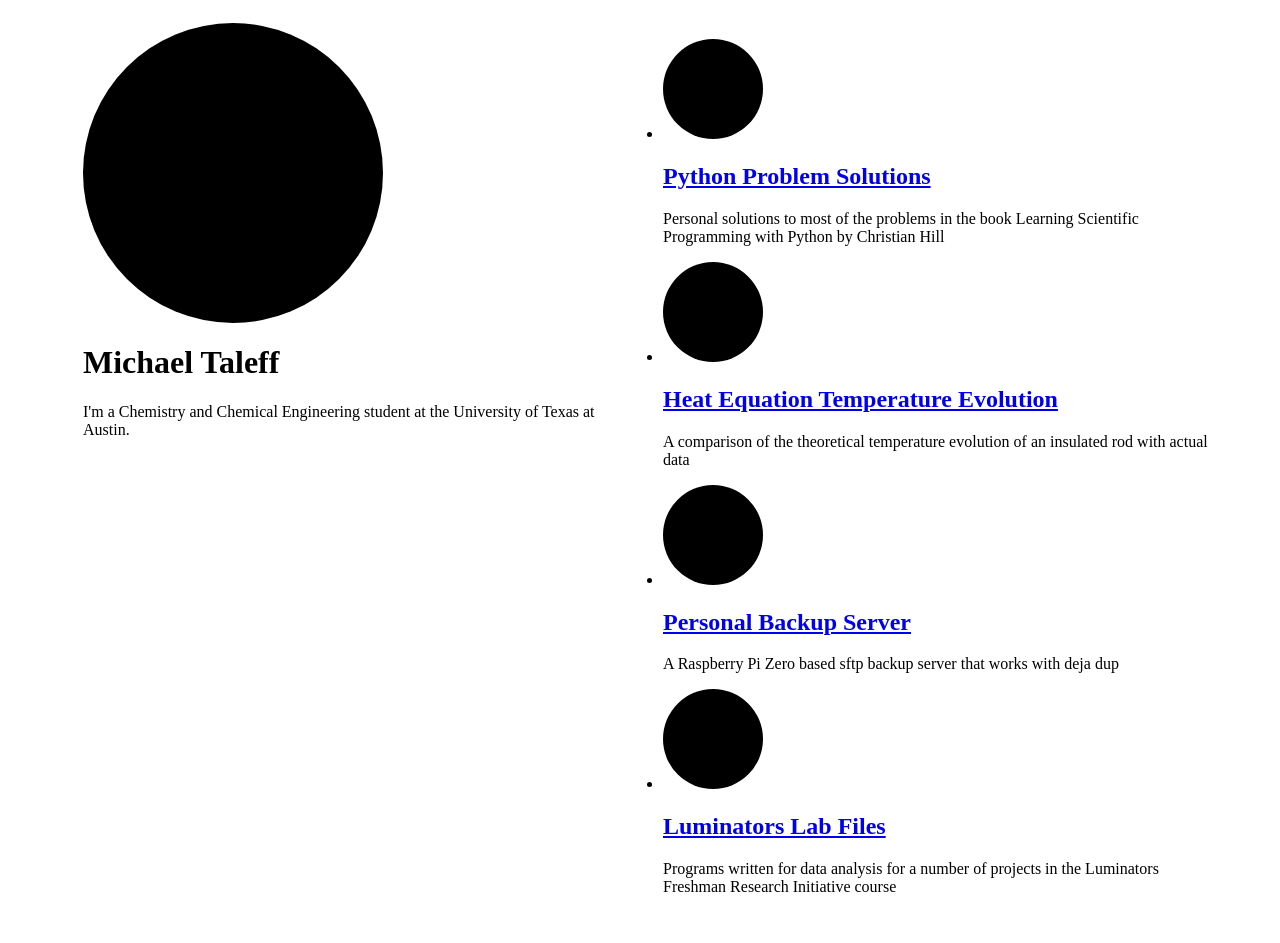
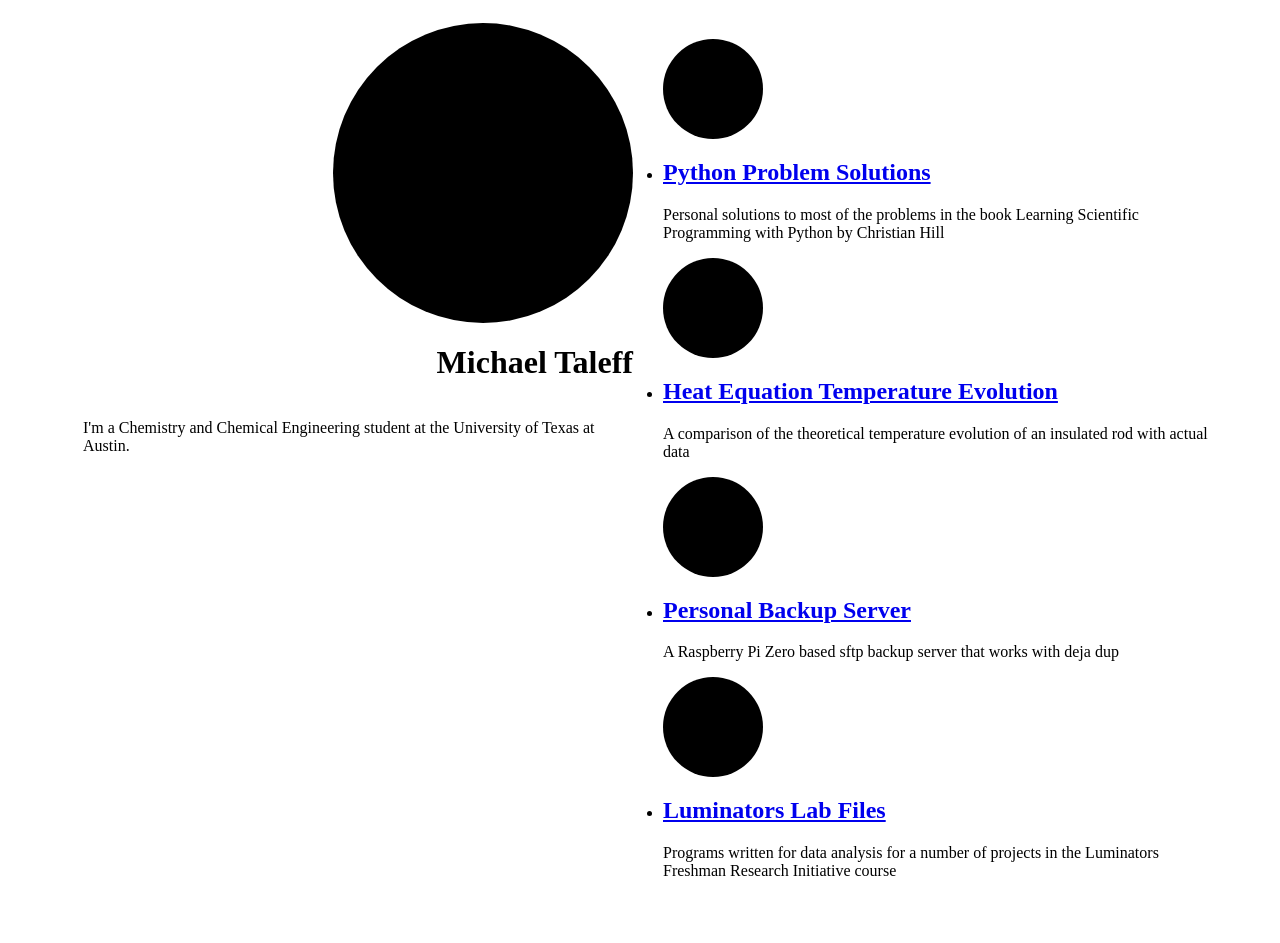
Before and after one commit to taleff/taleff.github.io, a Jekyll site: the page built from index.html, in a window 1280 px wide. Built offline with Jekyll 4.4.1, drawn with Linux system fonts in a browser that asks for light colours.

Commit message:
Update main.css

```diff
--- a/css/main.css
+++ b/css/main.css
@@ -10,11 +10,17 @@
 .profile-section {
     width: 550px;
     padding: 15px;
+    display: flex;
+    align-items: flex-end;
+    flex-direction: column;
 }
 
 .project-list {
     width: 550px;
     padding: 15px;
+    display: flex;
+    align-items: flex-start;
+    flex-direction: column;
 }
 
 img {
@@ -25,11 +31,10 @@ img {
     display: block;
     width: 300px;
     height: 300px;
-    margin-right: 0px;
 }
 
 .project-picture {
-    display: inline-block;
+    display: block;
     width: 100px;
     height: 100px;
 }
```
